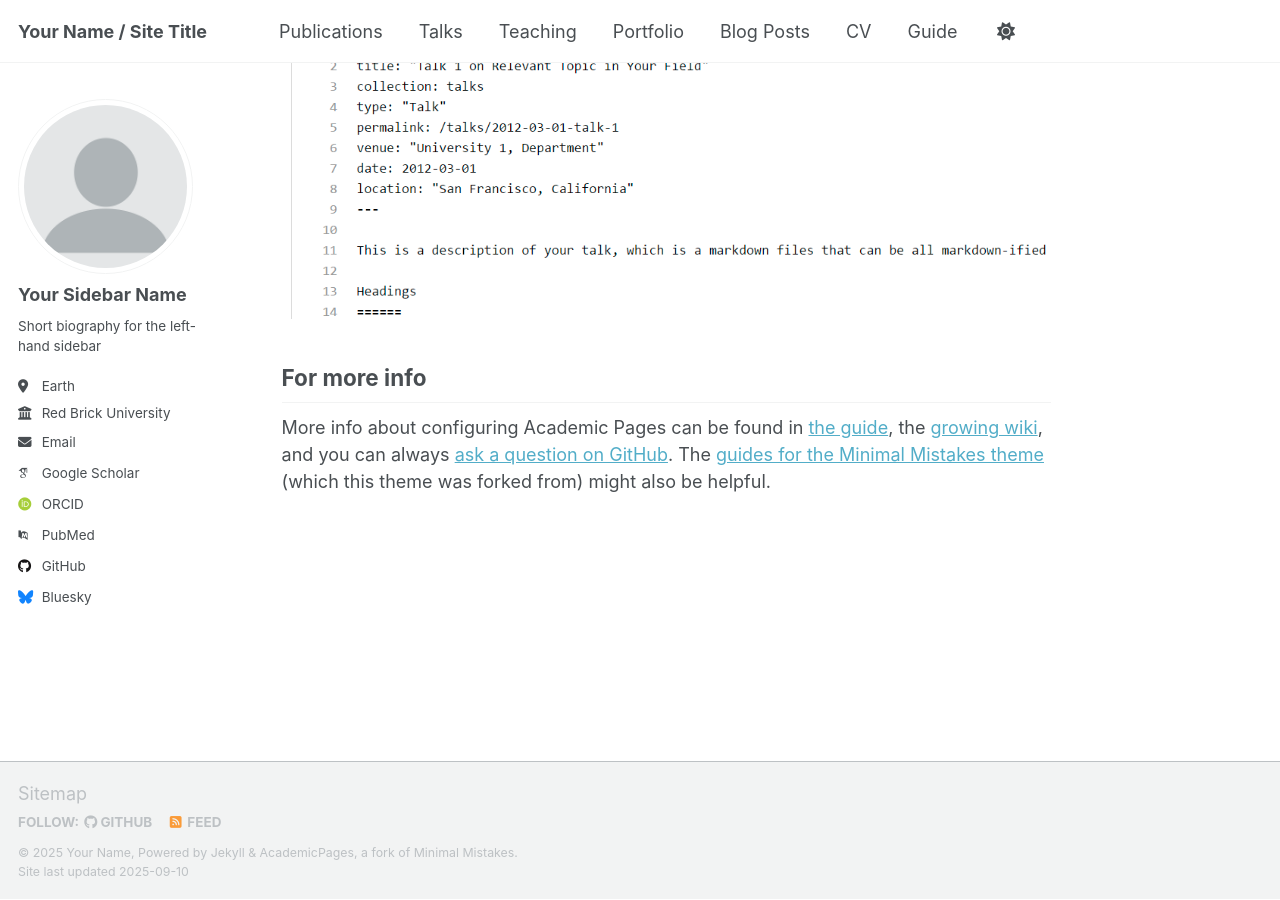
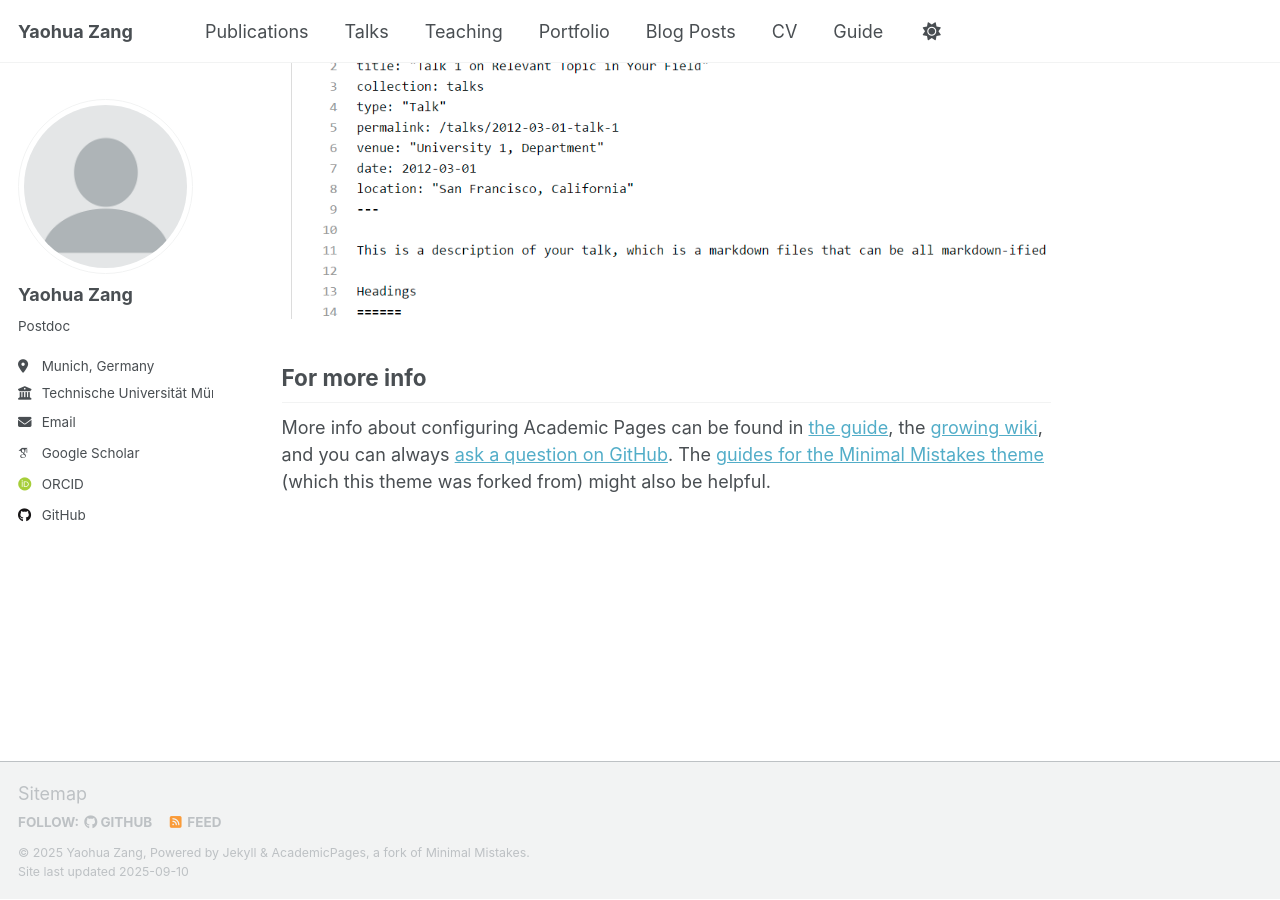
Before and after one commit to yaohua32/yaohua32.github.io, a Jekyll site: the page built from _pages/about.md, in a window 1280 px wide and 900 px high, scrolled down 2536 px. Built offline with Jekyll 4.4.1, drawn with Linux system fonts in a browser that asks for light colours; some web fonts are replaced; a script that is not in the unit is left out.

Commit message:
Update config.yml

```diff
--- a/_config.yml
+++ b/_config.yml
@@ -9,14 +9,14 @@
 # Basic Site Settings
 locale                   : "en-US"
 site_theme               : "default" # Currently available options are "default", "air"
-title                    : "Your Name / Site Title"
+title                    : "Yaohua Zang"
 title_separator          : "-"
-name                     : &name "Your Name"
+name                     : &name "Yaohua Zang"
 description              : &description "Your Name's academic portfolio"   # Update this with a general description of your site, this is the default if not overridden by a page
-url                      : https://academicpages.github.io # The base hostname & protocol for your site e.g. "https://[your GitHub username].github.io",
+url                      : https://yaohua32.github.io # The base hostname & protocol for your site e.g. "https://[your GitHub username].github.io",
                                                            # or if you already have some other page hosted on Github then use "https://[your GitHub username].github.io/[Your Repo Name]"
 baseurl                  : "" # the subpath of your site, e.g. "/blog"
-repository               : "academicpages/academicpages.github.io"
+repository               : "yaohua32/yaohua32.github.io"
 
 # Site Author - The following control what appear as part of the author content on the side bar.
 #               If a field is blank the icon and link will not appear, otherwise it will be shown.
@@ -24,23 +24,23 @@ repository               : "academicpages/academicpages.github.io"
 author:
   # Biographic information
   avatar           : "profile.png"
-  name             : "Your Sidebar Name"
+  name             : "Yaohua Zang"
   pronouns         : # example: "she/her"
-  bio              : "Short biography for the left-hand sidebar"
-  location         : "Earth"
-  employer         : "Red Brick University"
+  bio              : "Postdoc"
+  location         : "Munich, Germany"
+  employer         : "Technische Universität München"
   uri              : # URL
-  email            : "none@example.org"
+  email            : "yaohua.zang@tum.de"
 
   # Academic websites
   academia         : # URL
   arxiv            : # URL - Update with the correct link to your profile
-  googlescholar    : "https://scholar.google.com/citations?user=PS_CX0AAAAAJ"
+  googlescholar    : "https://scholar.google.com/citations?user=yaohua zang"
   inspire-hep      : # URL
   impactstory      : # URL
-  orcid            : "http://orcid.org/yourorcidurl"
+  orcid            : "https://orcid.org/0000-0003-2858-643X"
   semantic         : # URL
-  pubmed           : "https://www.ncbi.nlm.nih.gov/pubmed/?term=john+snow"
+  pubmed           : # URL
   researchgate     : # URL
   scopus           : # URL
 
@@ -48,13 +48,13 @@ author:
   bitbucket        : # Username - Update with your username on the site
   codepen          : # Username
   dribbble         : # Username
-  github           : "academicpages"
+  github           : "yaohua32"
   kaggle           : # Username
   stackoverflow    : # User number or user number and name (i.e., use "1" or "1/jeff-atwood")
 
   # Social media
   artstation       : # Username
-  bluesky          : "bsky.app" # Replace this with you Bluesky username
+  bluesky          : # "bsky.app" # Replace this with you Bluesky username
   facebook         : # Username
   flickr           : # Username
   foursquare       : # Username
```
